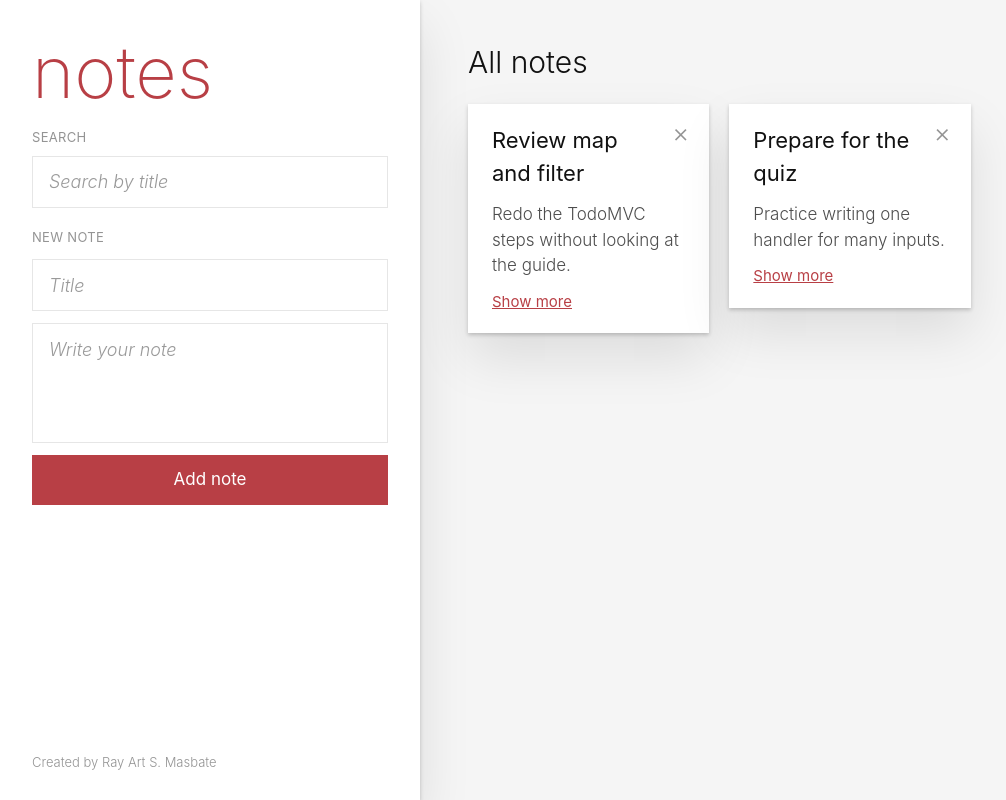
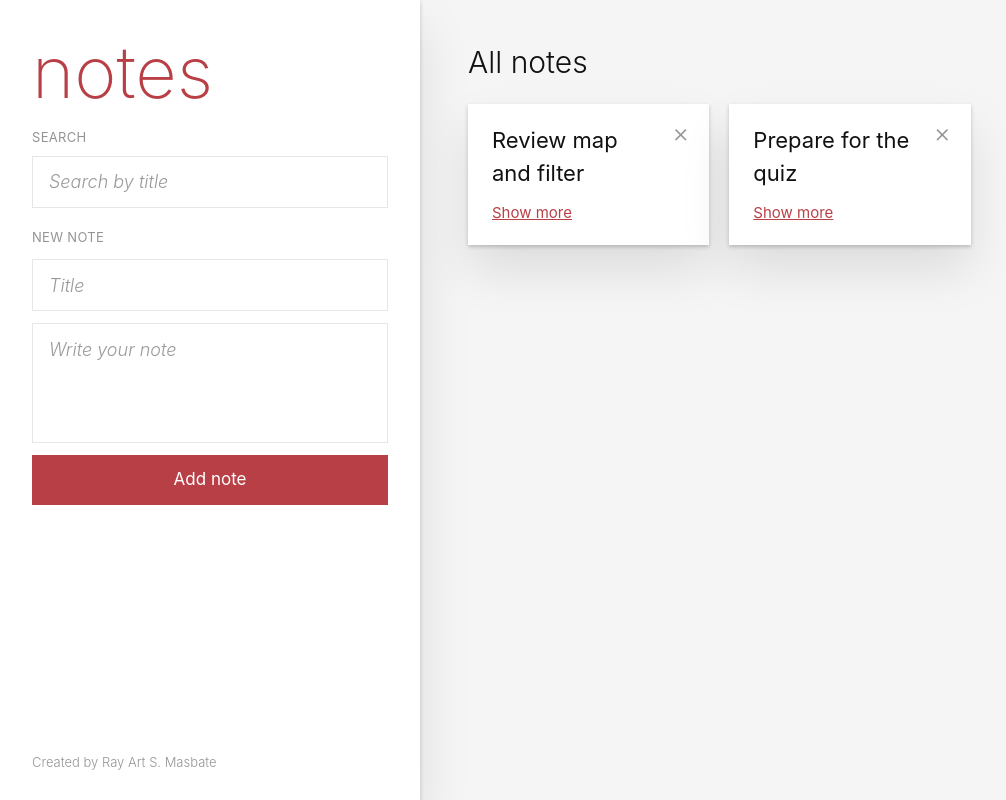
Before and after one commit to rayartmasbate/csit340g7-notes, a React (Vite) app: page / in a window 1280 px wide. Shown: the whole page, without its empty margins (0-1006 px from the left). Built offline with nearby package versions, Linux system fonts and the light colour scheme.

Commit message:
feat: add show more to note cards

```diff
--- a/src/components/NoteCard.jsx
+++ b/src/components/NoteCard.jsx
@@ -1,15 +1,20 @@
+import { useState } from "react"
+
 function NoteCard({ title, body }) {
-  return (
+    const [showMore, setShowMore] = useState(false)
+
+    return (
     <div>
       <h3 className="pr-8 text-[22px] font-normal break-words">{title}</h3>
-      <p className="mt-3 text-[17px] break-words whitespace-pre-wrap text-[#4d4d4d]">
-        {body}
-      </p>
+      {showMore && (
+        <p className="mt-2 text-[#949494] break-words">{body}</p>
+      )}
       <button
         type="button"
         className="mt-3 cursor-pointer text-[15px] font-normal text-[#b83f45] underline"
+        onClick={() => setShowMore((prev) => !prev)}
       >
-        Show more
+        {showMore ? "Show less" : "Show more"}
       </button>
     </div>
   )
```
